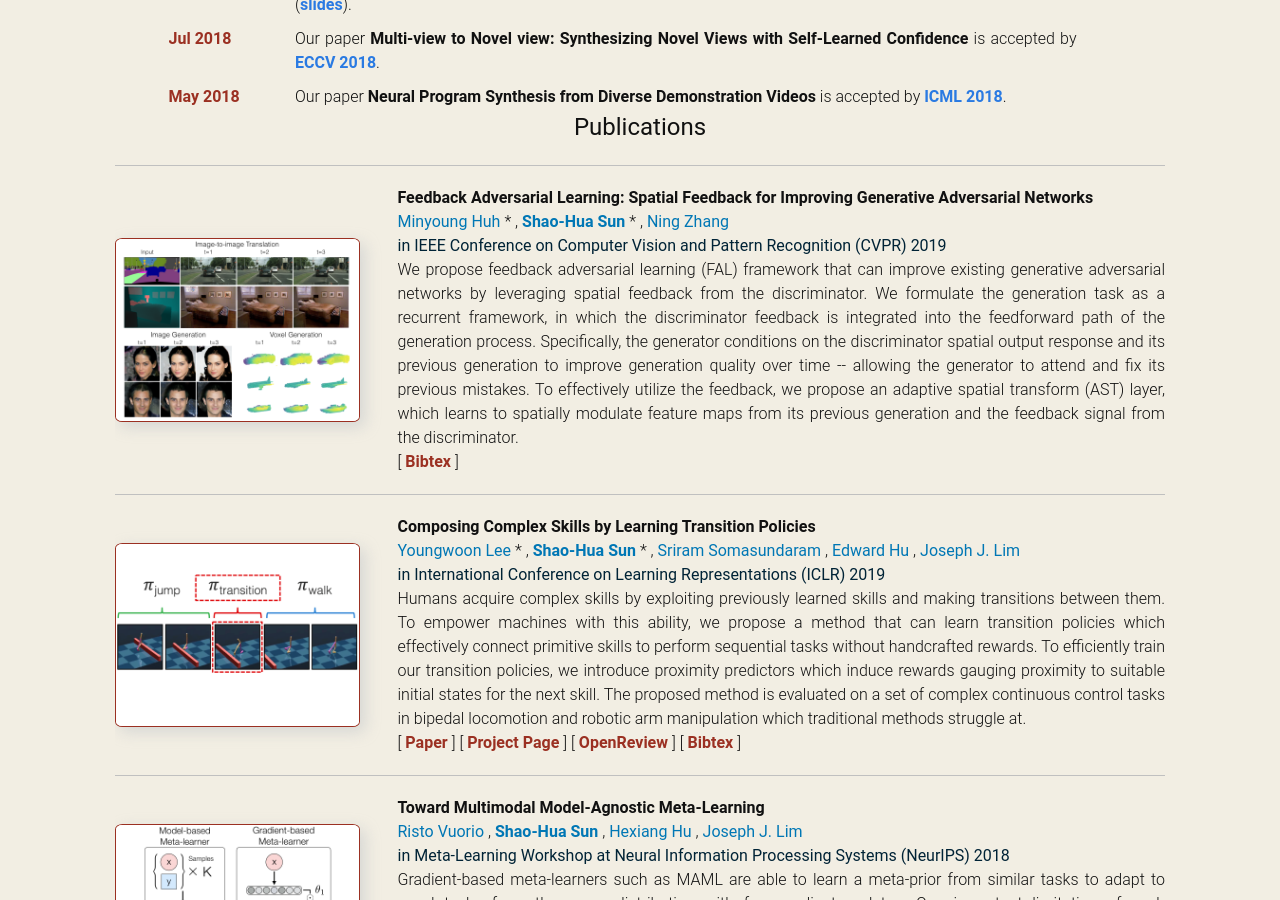
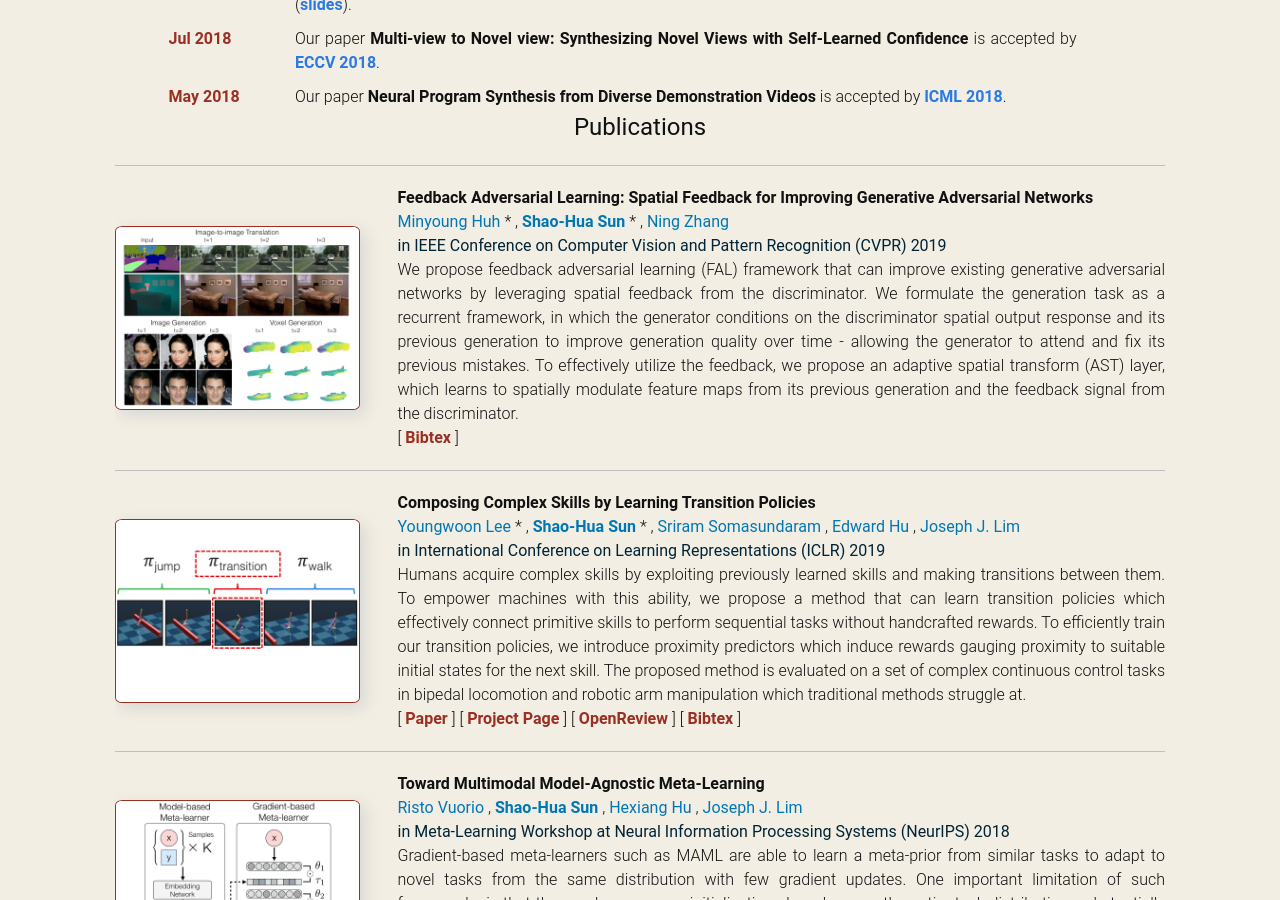
Before and after one commit to shaohua0116/shaohua0116.github.io, a Jekyll site: the page built from index.html, in a window 1280 px wide and 900 px high, scrolled down 858 px. Built offline with Jekyll 4.4.1, drawn with Linux system fonts in a browser that asks for light colours; some web fonts are replaced.

Commit message:
shorten FAL abs

```diff
--- a/_data/publications.yml
+++ b/_data/publications.yml
@@ -13,7 +13,7 @@
       me: true
     - name: Ning Zhang
       url:  'https://people.eecs.berkeley.edu/~nzhang/'
-  desc: 'We propose feedback adversarial learning (FAL) framework that can improve existing generative adversarial networks by leveraging spatial feedback from the discriminator. We formulate the generation task as a recurrent framework, in which the discriminator feedback is integrated into the feedforward path of the generation process. Specifically, the generator conditions on the discriminator spatial output response and its previous generation to improve generation quality over time -- allowing the generator to attend and fix its previous mistakes. To effectively utilize the feedback, we propose an adaptive spatial transform (AST) layer, which learns to spatially modulate feature maps from its previous generation and the feedback signal from the discriminator.'
+  desc: 'We propose feedback adversarial learning (FAL) framework that can improve existing generative adversarial networks by leveraging spatial feedback from the discriminator. We formulate the generation task as a recurrent framework, in which the generator conditions on the discriminator spatial output response and its previous generation to improve generation quality over time - allowing the generator to attend and fix its previous mistakes. To effectively utilize the feedback, we propose an adaptive spatial transform (AST) layer, which learns to spatially modulate feature maps from its previous generation and the feedback signal from the discriminator.'
   abstract: 'We propose feedback adversarial learning (FAL) framework that can improve existing generative adversarial networks by leveraging spatial feedback from the discriminator. We formulate the generation task as a recurrent framework, in which the discriminator feedback is integrated into the feedforward path of the generation process. Specifically, the generator conditions on the discriminator spatial output response and its previous generation to improve generation quality over time -- allowing the generator to attend and fix its previous mistakes. %%% technical contribution To effectively utilize the feedback, we propose an adaptive spatial transform (AST) layer, which learns to spatially modulate feature maps from its previous generation and the feedback signal from the discriminator. We demonstrate that one can easily adapt our method to improve existing adversarial learning frameworks on a wide range of tasks, including image generation, image-to-image translation, and voxel generation.'
   tags:
     # - name: 'Paper'
```
